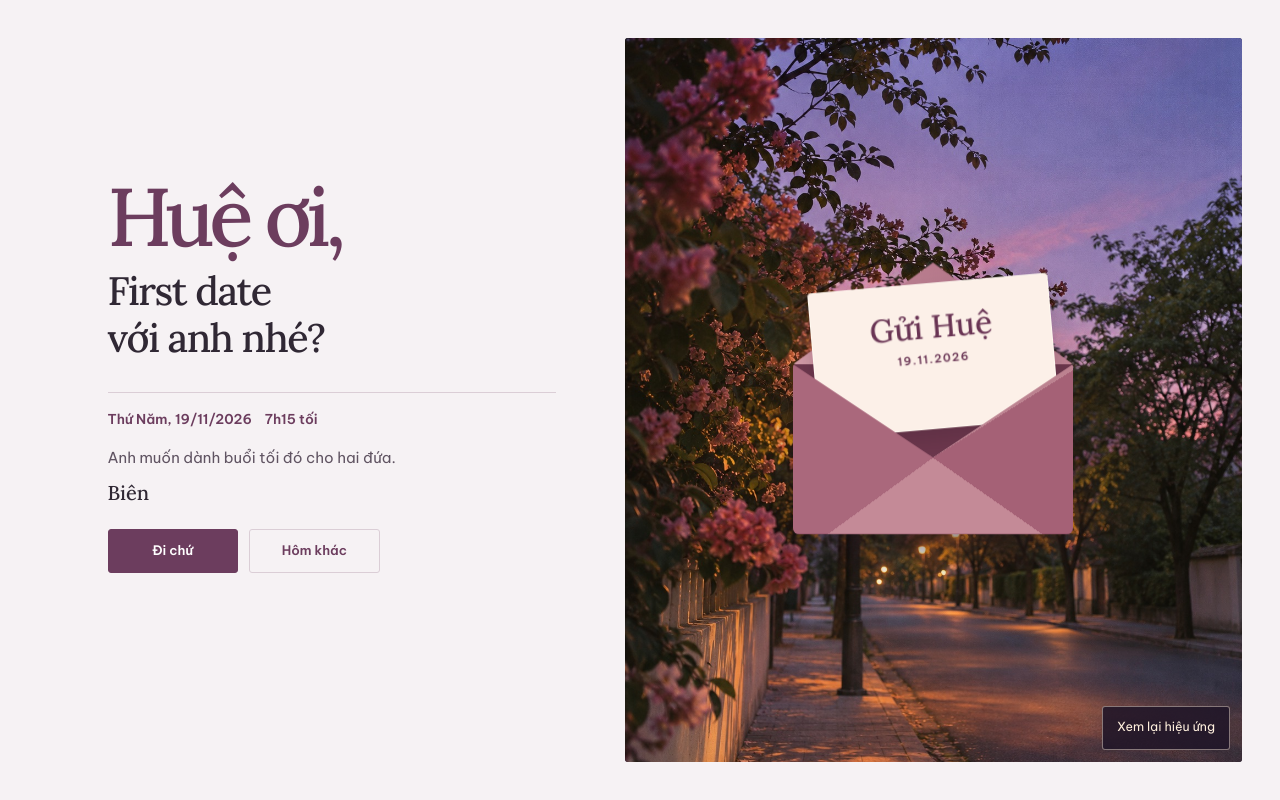
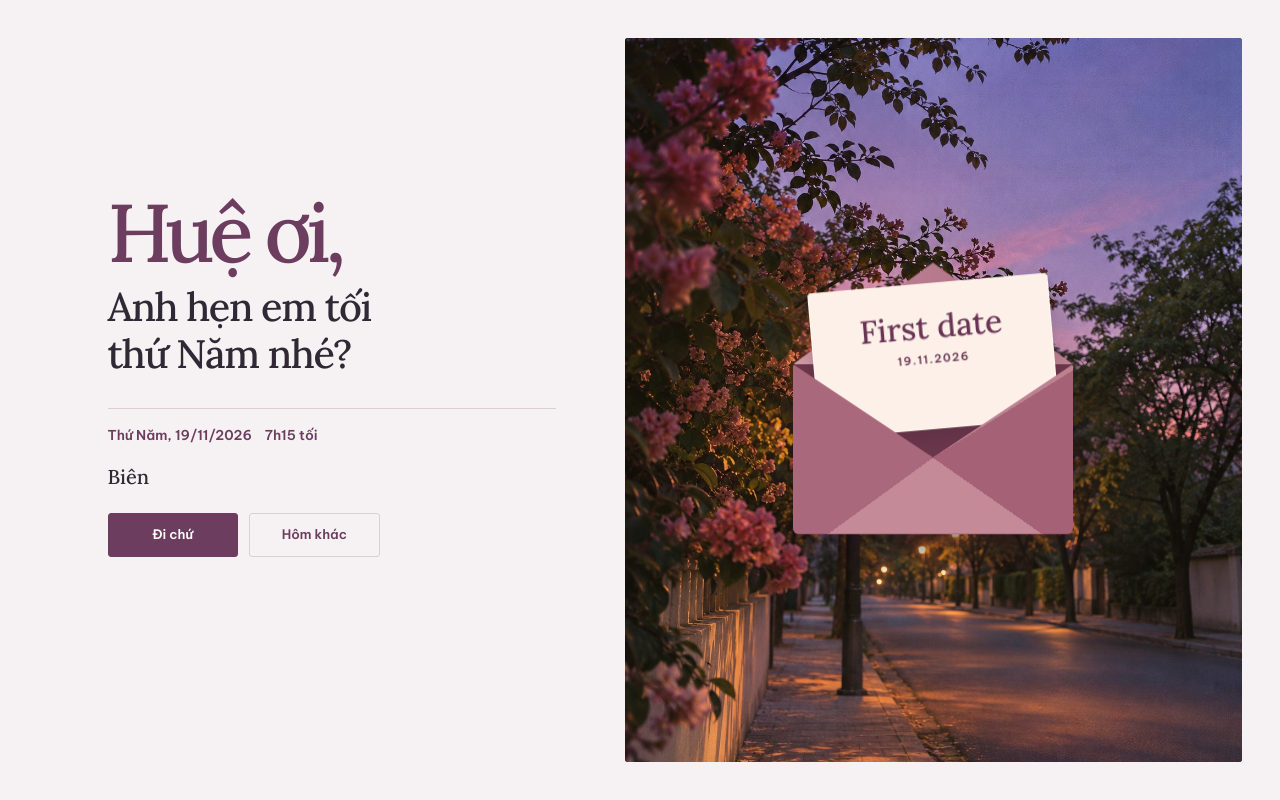
Before and after one commit to BienKieu1411/Portfolio, a plain HTML site: page hue-first-date/index.html in a window 1280 px wide. Drawn offline with Linux system fonts and the light colour scheme.

Commit message:
Simplify Hue invitation copy and remove replay control

```diff
--- a/hue-first-date/index.html
+++ b/hue-first-date/index.html
@@ -5,17 +5,17 @@
     <meta name="viewport" content="width=device-width, initial-scale=1">
     <meta name="theme-color" content="#f6f2f4">
     <meta name="description" content="Lời mời first date dành cho Huệ. 7h15 tối, thứ Năm 19/11/2026.">
-    <meta property="og:title" content="Huệ ơi, first date với anh nhé?">
+    <meta property="og:title" content="Huệ ơi, anh hẹn em tối thứ Năm nhé?">
     <meta property="og:description" content="7h15 tối, thứ Năm 19/11/2026.">
     <meta property="og:type" content="website">
     <meta property="og:url" content="https://bienkieu1411.github.io/Portfolio/hue-first-date/">
-    <title>Huệ ơi, first date với anh nhé?</title>
+    <title>Huệ ơi, anh hẹn em tối thứ Năm nhé?</title>
     <link rel="preconnect" href="https://fonts.googleapis.com">
     <link rel="preconnect" href="https://fonts.gstatic.com" crossorigin>
     <link href="https://fonts.googleapis.com/css2?family=Be+Vietnam+Pro:wght@400;500;600&family=Lora:wght@500;600&display=swap" rel="stylesheet">
-    <link rel="stylesheet" href="style.css?v=animated-card">
-    <script src="script.js" defer></script>
-    <script src="motion.js" defer></script>
+    <link rel="stylesheet" href="style.css?v=letter">
+    <script src="script.js?v=letter" defer></script>
+    <script src="motion.js?v=letter" defer></script>
 </head>
 <body>
     <main class="invitation" aria-labelledby="invitation-title">
@@ -25,7 +25,7 @@
                 <div class="animated-envelope">
                     <div class="envelope-back"></div>
                     <div class="animated-card">
-                        <span>Gửi Huệ</span>
+                        <span>First date</span>
                         <time datetime="2026-11-19">19.11.2026</time>
                     </div>
                     <div class="envelope-pocket"></div>
@@ -33,15 +33,13 @@
                     <div class="envelope-seal">♡</div>
                 </div>
             </div>
-            <button class="replay-motion" id="replay-motion" type="button" hidden>Xem lại hiệu ứng</button>
         </div>
 
         <article class="invite-copy">
             <h1 id="invitation-title">Huệ ơi,</h1>
-            <p class="question">First date với anh nhé?</p>
+            <p class="question">Anh hẹn em tối thứ Năm nhé?</p>
 
             <p class="details"><time datetime="2026-11-19T19:15:00+07:00"><span>Thứ Năm, 19/11/2026</span> <span>7h15 tối</span></time></p>
-            <p class="message">Anh muốn dành buổi tối đó cho hai đứa.</p>
             <p class="signature">Biên</p>
 
             <div class="reply-options" id="reply-options" hidden>
@@ -50,7 +48,7 @@
             </div>
 
             <div class="reply-result" id="reply-result" hidden>
-                <p class="reply-message">Vậy tối thứ Năm nhé.</p>
+                <p class="reply-message">Vậy hẹn em tối thứ Năm.</p>
                 <button class="primary" id="share-reply" type="button">Chia sẻ câu trả lời</button>
                 <button class="back" id="reply-again" type="button">Quay lại</button>
                 <p class="share-status" id="share-status" role="status"></p>
--- a/hue-first-date/motion.js
+++ b/hue-first-date/motion.js
@@ -1,23 +1,13 @@
 (() => {
     const scene = document.querySelector('#motion-scene');
-    const replay = document.querySelector('#replay-motion');
     const photo = document.querySelector('.evening-photo img');
-    if (!scene || !replay || !photo) return;
+    if (!scene || !photo) return;
 
-    const play = () => {
-        scene.classList.remove('is-playing');
-        // Let the browser apply the reset before starting the same CSS animations.
-        void scene.offsetWidth;
+    const start = () => {
         scene.classList.add('is-playing');
+        scene.hidden = false;
     };
 
-    const start = () => {
-        scene.hidden = false;
-        replay.hidden = false;
-        play();
-    };
-
-    replay.addEventListener('click', play);
     if (photo.complete) {
         start();
     } else {
--- a/hue-first-date/script.js
+++ b/hue-first-date/script.js
@@ -7,7 +7,7 @@ const backButton = document.querySelector('#reply-again');
 const shareStatus = document.querySelector('#share-status');
 
 const positions = ['top-right', 'bottom-right', 'bottom-left'];
-const replyText = 'Anh ơi, em nhận lời nhé. Hẹn anh 7h15 tối, thứ Năm 19/11/2026.';
+const replyText = 'Anh ơi, em đi nhé. Hẹn anh 7h15 tối thứ Năm, 19/11/2026.';
 let position = 0;
 
 const dodge = () => {
--- a/hue-first-date/style.css
+++ b/hue-first-date/style.css
@@ -173,22 +173,6 @@ button:focus-visible {
     to { transform: translateY(-66%) rotate(-5deg); }
 }
 
-.replay-motion {
-    position: absolute;
-    right: 0.75rem;
-    bottom: 0.75rem;
-    min-height: 2.75rem;
-    padding: 0.5rem 0.85rem;
-    border: 1px solid rgb(255 238 219 / 45%);
-    border-radius: 3px;
-    background: rgb(32 22 40 / 88%);
-    color: #fff0dd;
-    font-size: 0.78rem;
-}
-
-.replay-motion:hover { background: #201628; }
-.replay-motion:focus-visible { outline-color: #fff0dd; }
-
 .invite-copy {
     grid-area: copy;
     width: min(100%, 40rem);
@@ -206,7 +190,7 @@ h1 {
 }
 
 .question {
-    max-width: 15ch;
+    max-width: 18ch;
     margin-bottom: 1.9rem;
     font: 500 clamp(1.95rem, 3.1vw, 3.1rem)/1.2 var(--display);
     letter-spacing: -0.035em;
@@ -224,12 +208,6 @@ h1 {
 
 .details time { display: inline-flex; flex-wrap: wrap; align-items: center; gap: 0.1rem 0.8rem; }
 .details time span:last-child { white-space: nowrap; }
-
-.message {
-    margin-bottom: 0.45rem;
-    color: var(--muted);
-    font-size: 0.94rem;
-}
 
 .signature { margin-bottom: 0; font: 500 1.25rem/1.5 var(--display); }
 
@@ -312,7 +290,6 @@ h1 {
     .motion-scene.is-playing .envelope-seal,
     .motion-scene.is-playing .envelope-flap,
     .motion-scene.is-playing .animated-card { animation: none; }
-    .replay-motion { display: none; }
     .reply-options { grid-template-rows: auto; }
     .runaway { display: none; }
 }
```
